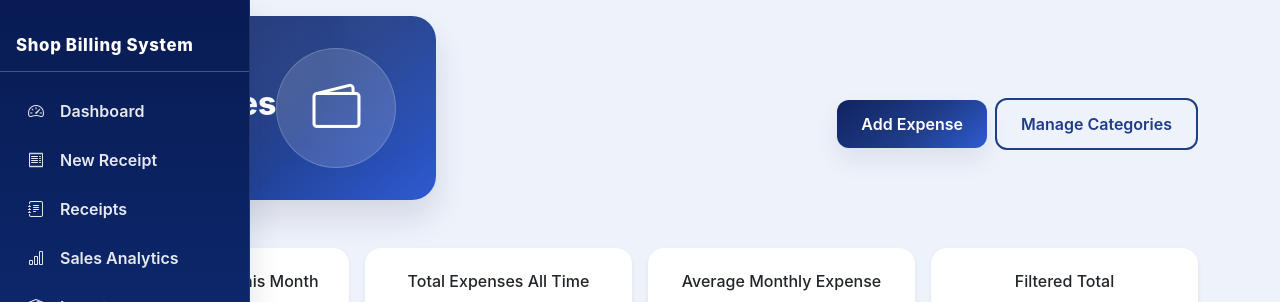
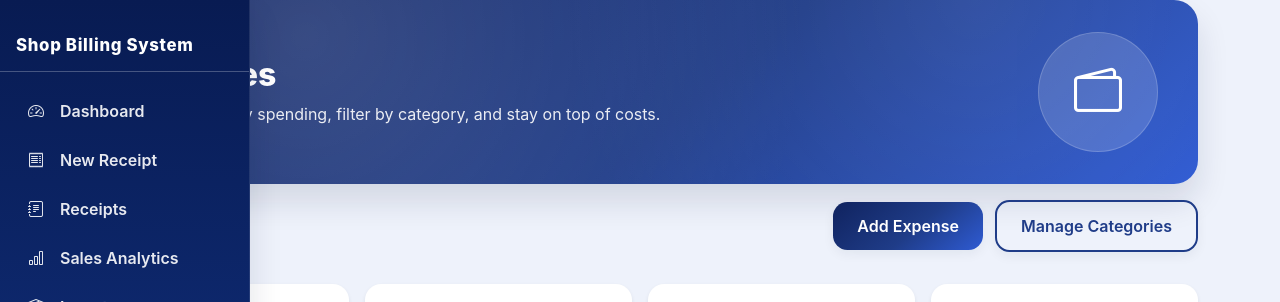
Before and after one commit to sarmadnaeem111/Shop-Management-Portal-System, a React (Create React App) app: page /expenses in a window 1280 px wide. Shown: the top 302 px of the page. Built offline with nearby package versions, Linux system fonts and the light colour scheme; no server answers; the database is empty; sample sign-in values are in the browser's storage; what cloudinary-core would draw is missing.

Commit message:
Update Expenses.js

```diff
--- a/src/pages/Expenses.js
+++ b/src/pages/Expenses.js
@@ -136,13 +136,15 @@ const Expenses = () => {
     <>
       <MainNavbar />
       <Container className="pb-4">
-        <div className="d-flex justify-content-between align-items-center my-3">
-          <PageHeader title="Expenses" icon="bi-wallet2" color="primary" />
-          <div>
+        <PageHeader
+          title="Expenses"
+          icon="bi-wallet2"
+          subtitle="Track day-to-day spending, filter by category, and stay on top of costs."
+        />
+        <div className="page-header-actions">
           <Button
             variant="primary"
             onClick={() => navigate('/add-expense')}
-              className="me-2"
           >
             <Translate textKey="addExpense" fallback="Add Expense" />
           </Button>
@@ -152,7 +154,6 @@ const Expenses = () => {
           >
             <Translate textKey="manageCategories" fallback="Manage Categories" />
           </Button>
-          </div>
         </div>
 
         {error && <Alert variant="danger">{error}</Alert>}
```
Lines whose indentation alone changed are shown as unchanged.
